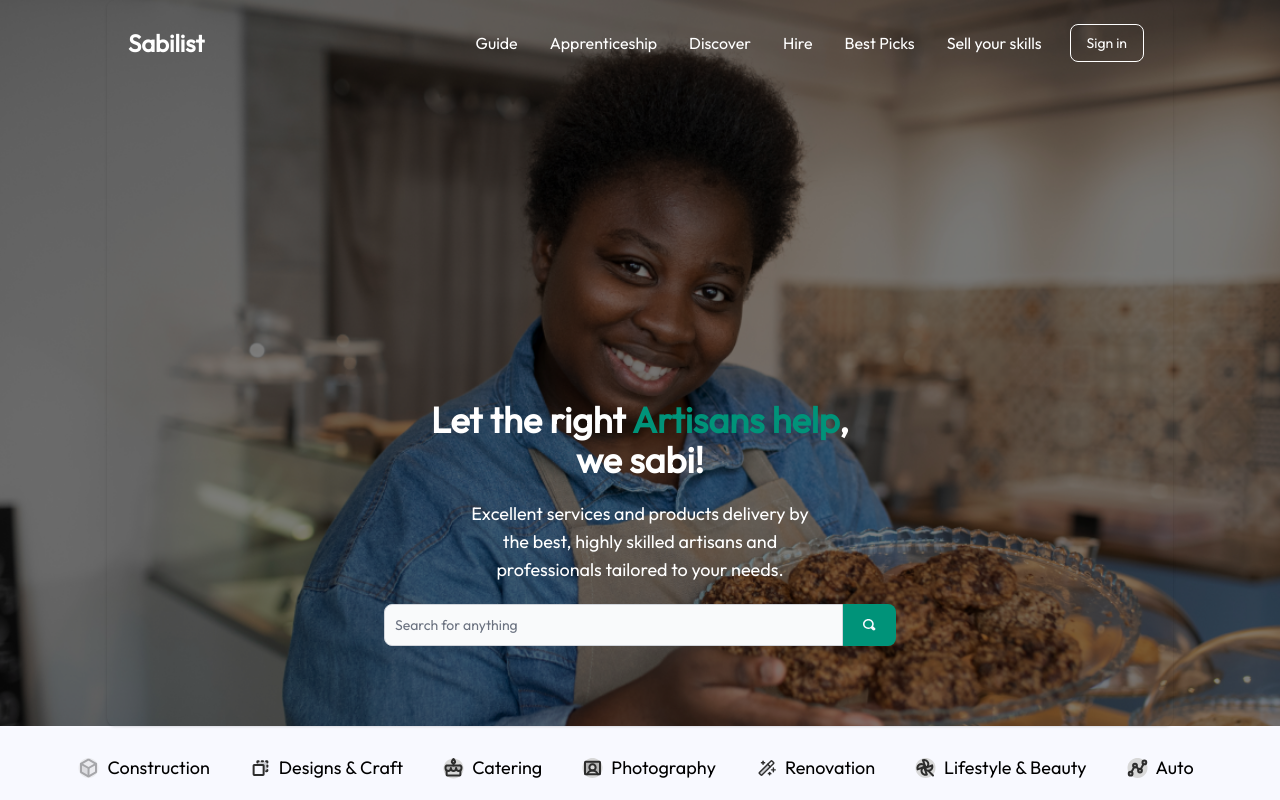
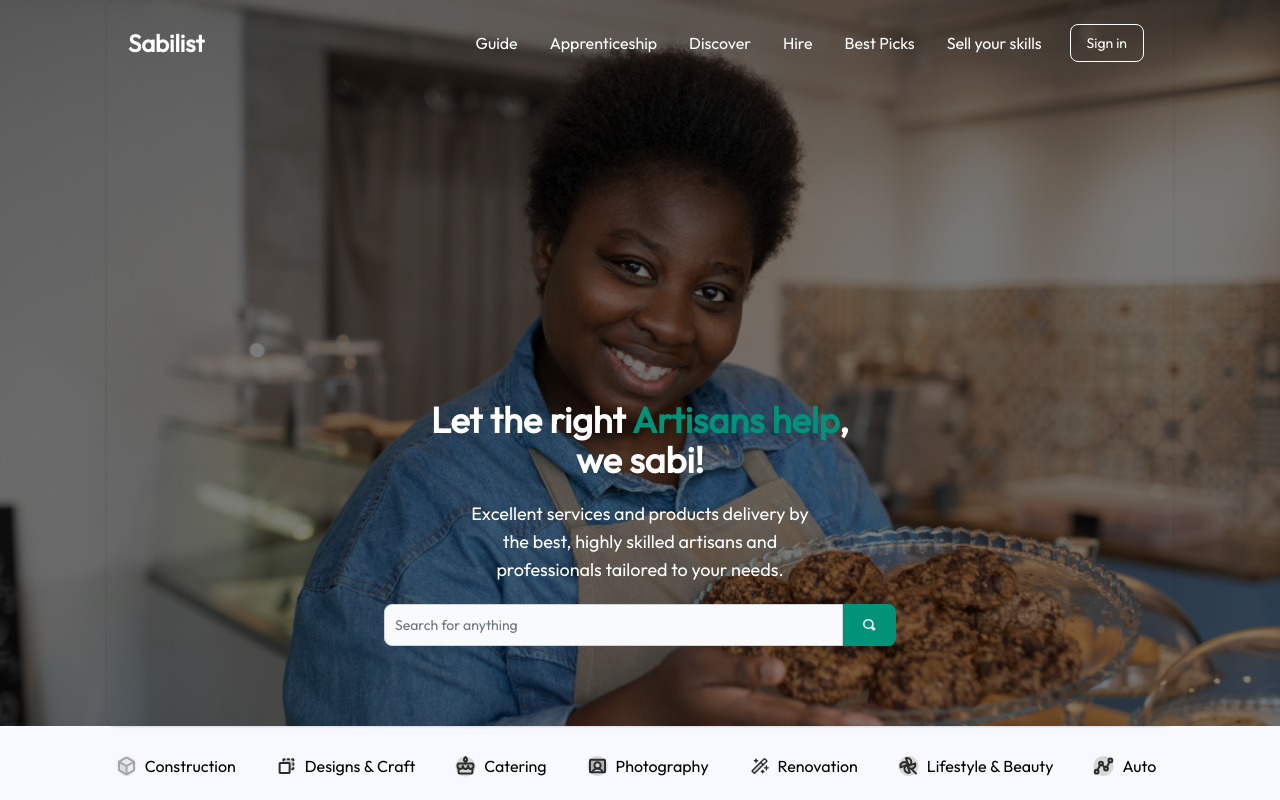
Before and after one commit to helpmeetapp/sabilist-frontend, a Next.js app: page / in a window 1280 px wide. Shown: the top 800 px of the page. Built offline with nearby package versions, Linux system fonts and the light colour scheme.

Commit message:
correction

```diff
--- a/src/app/page.tsx
+++ b/src/app/page.tsx
@@ -168,7 +168,7 @@ export default function Home() {
               >
                 <div className="flex">
                   <img src={category.icon} className="mr-2" />
-                  <p className={'text-lg'}>{category.name}</p>
+                  <p className={'text-base'}>{category.name}</p>
                 </div>
               </a>
             </li>
```
